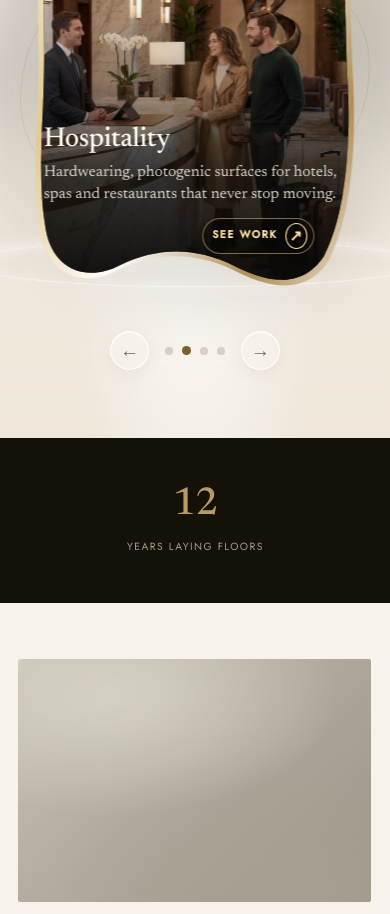
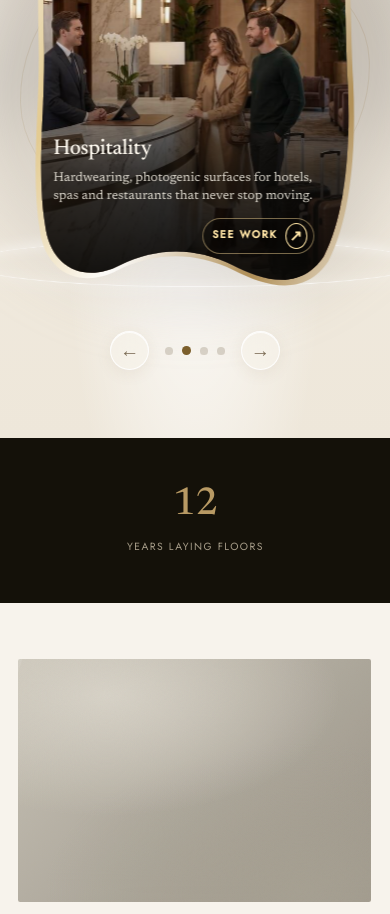
Before and after one commit to Terranova-dev/terranova-website, a Next.js app: page / in a window 390 px wide. Shown: the part 4540-5454 px from the top of the page. Built offline with nearby package versions, Linux system fonts and the light colour scheme.

Commit message:
style: adjust solution card text padding and font sizes for improved readability

```diff
--- a/src/app/sections.css
+++ b/src/app/sections.css
@@ -2207,12 +2207,14 @@ h4 {
   }
 
   .solution-card__name {
-    font-size: clamp(1.55rem, 7vw, 2rem);
+    padding-left: 0.6rem;
+    font-size: clamp(1.25rem, 5.5vw, 1.6rem);
   }
 
   .solution-card__text {
+    padding-left: 0.6rem;
     margin-top: 0.5rem;
-    font-size: 0.96rem;
+    font-size: 0.8rem;
   }
 
   .solution-card__link {
```
